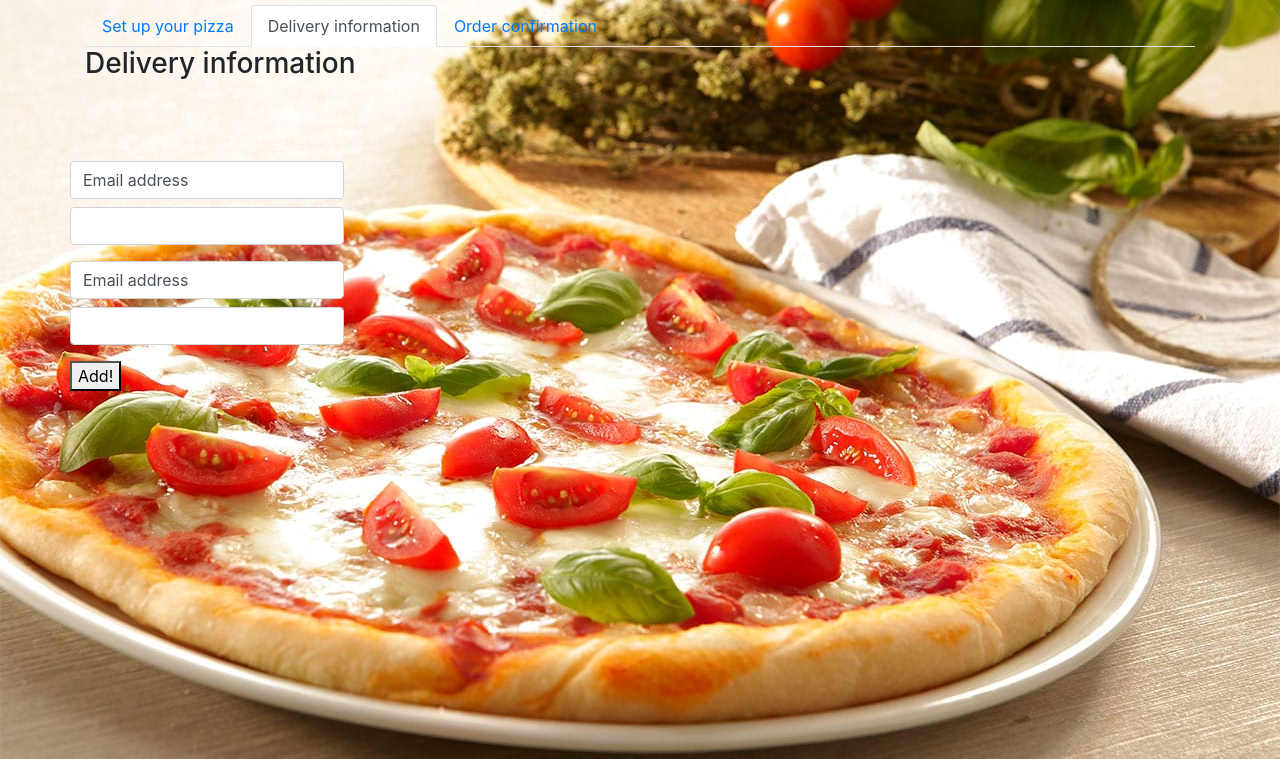
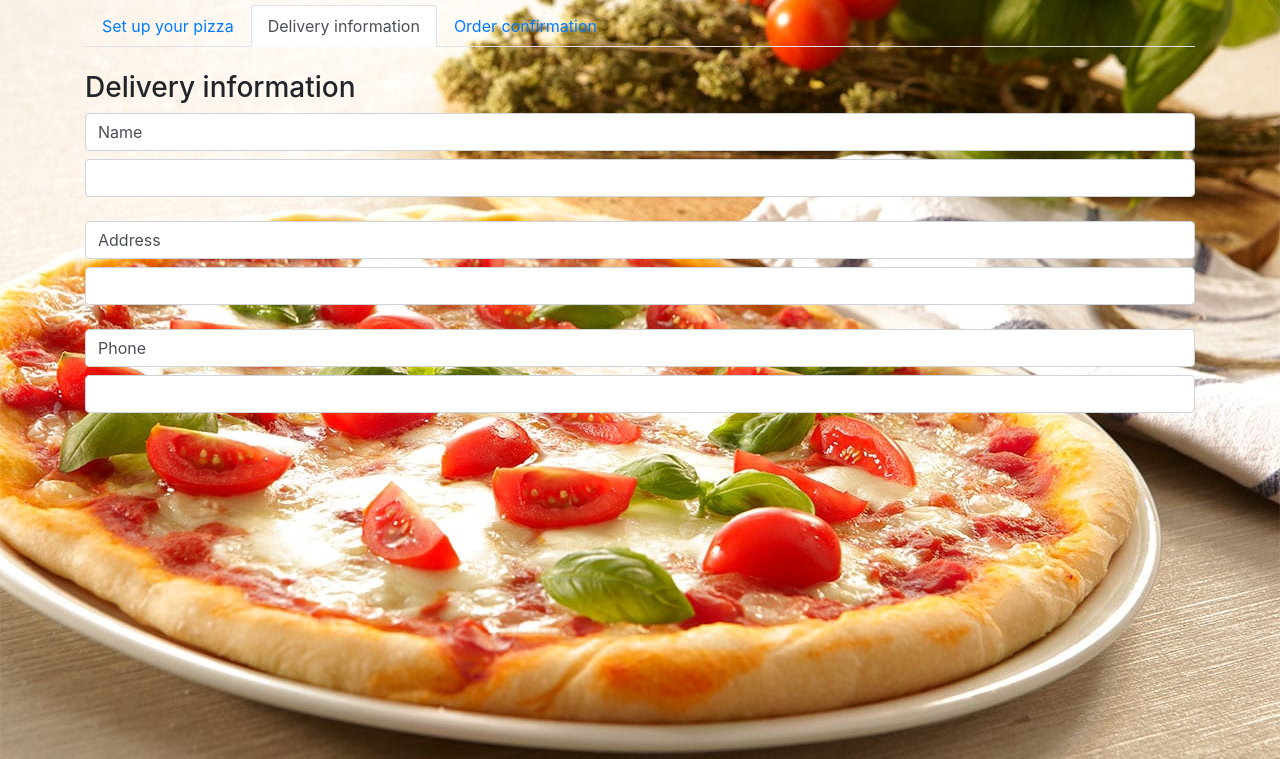
Before and after one commit to eugene8105/PizzaOrderForm, a plain HTML site: page index.html in a window 1280 px wide. Both pictures are taken after a click on the link "Delivery information". Shown: the part 41-800 px from the top of the page. Drawn offline with Linux system fonts and the light colour scheme.

Commit message:
set up three tabs

```diff
--- a/index.html
+++ b/index.html
@@ -39,8 +39,9 @@
                 <!--
                 Meats ($1.50 each)
                 Veggies ($1.00 each) -->
-
+                <br>
                 <h3>Choose pizza details</h3>
+                <br>
                 <h4>Size</h4>
                 <input type="radio" name="size" id="small" data-size="small" checked="checked">
                 <label for="small">Small $7</label>
@@ -85,8 +86,19 @@
 
             </div>
             <div id="del_info" class="tab-pane">
+                <br>
+
                 <h3>Delivery information</h3>
-
+                <label for="name" class="form-control" id="name">Name</label>
+                <input type="text" class="form-control" id="name" />
+                <br>
+                <label for="address" class="form-control" id="address">Address</label>
+                <input type="text" class="form-control" id="address" />
+                <br>
+                <label for="phone" class="form-control" id="phone">Phone</label>
+                <input type="phone" class="form-control" id="phone" />
+                <br>
+                <!-- <button id="animateButton">Celect!</button> -->
             </div>
 
             <div id="confirmation" class="tab-pane">
@@ -112,22 +124,6 @@
             </div>
         </div>
 
-        <br>
-        <br>
-        <br>
-        <div class="row">
-            <div class="col-xs-12">
-                <div class="form-group">
-                    <label for="email" class="form-control" id="email">Email address</label>
-                    <input type="email" class="form-control" id="email" />
-                </div>
-                <div class="form-group">
-                    <label for="email" class="form-control" id="email">Email address</label>
-                    <input type="email" class="form-control" id="email" />
-                </div>
-                <button id="animateButton">Add!</button>
-            </div>
-        </div>
     </div>
     <!-- </form> -->
 
```
Also changed, not shown: Unit_1_Project.txt.
